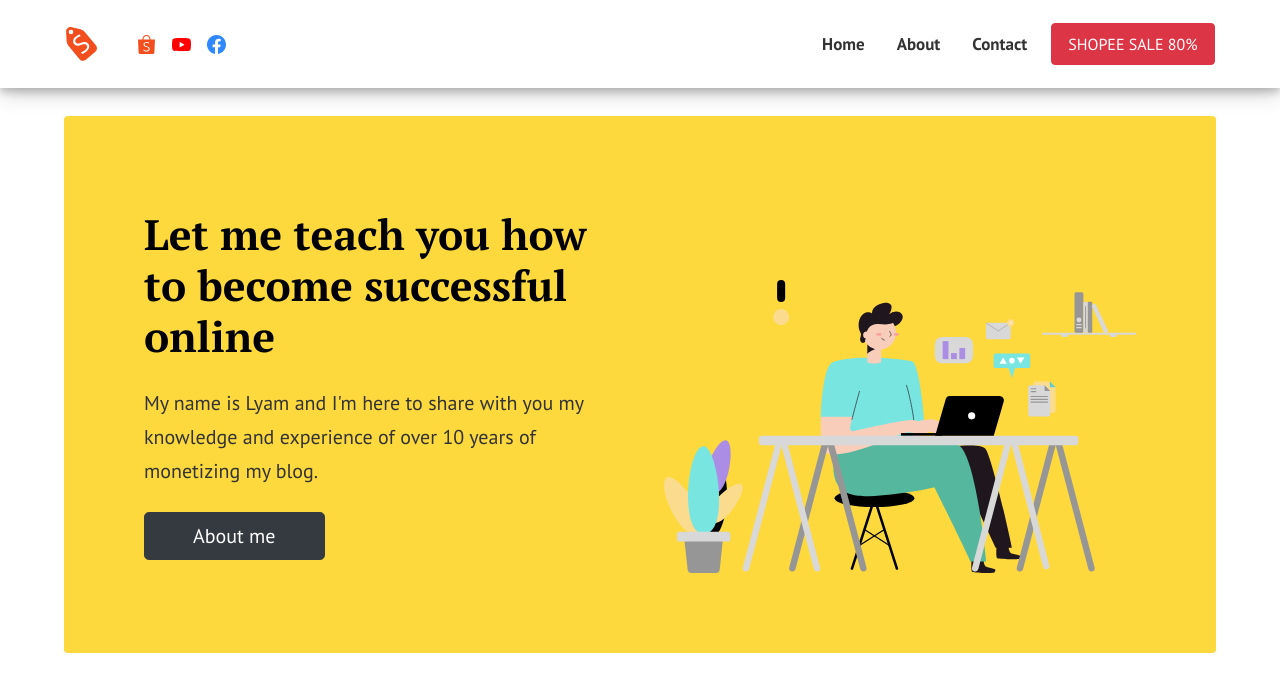
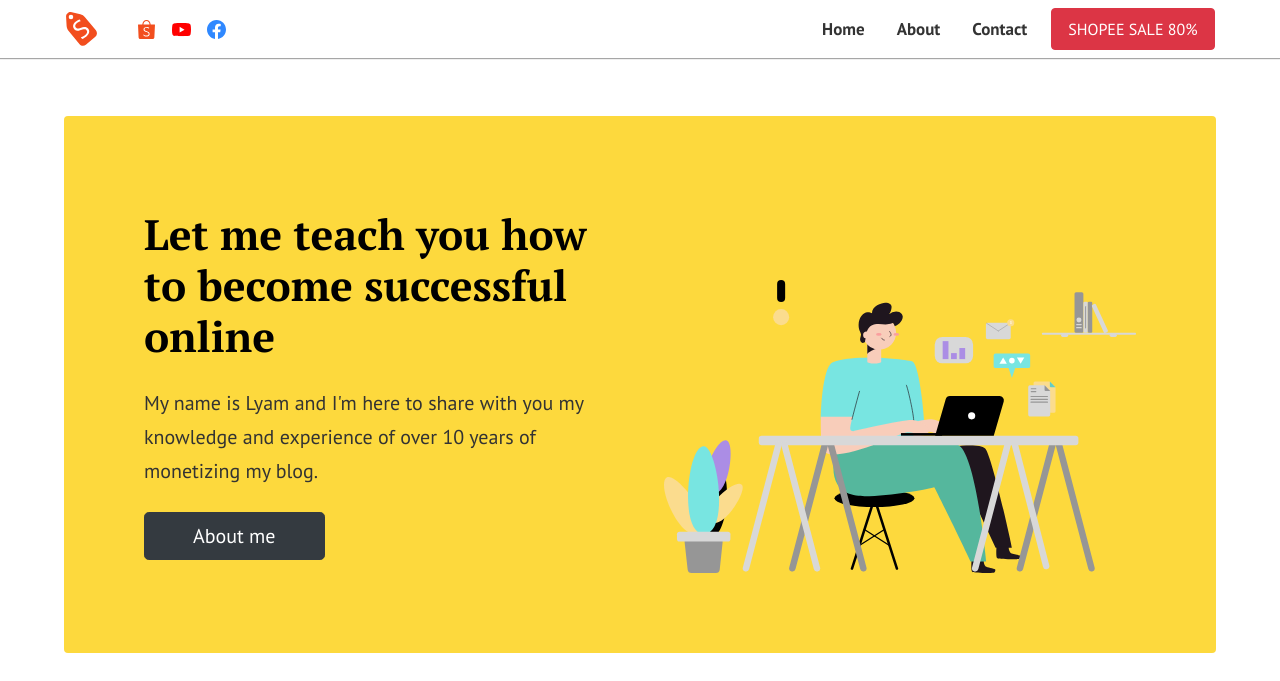
Before and after one commit to hocbaicungcon/sieusale, a Jekyll site: the page built from index.html, in a window 1280 px wide and 1400 px high. Shown: the top 681 px of the window. Built offline with Jekyll 4.4.1, drawn with Linux system fonts in a browser that asks for light colours; the list of posts is cut into pages by our own code; comment, search, counter and statistics services are not loaded; grey boxes are pictures that could not be loaded.

Commit message:
Update custom.css

```diff
--- a/assets/css/custom.css
+++ b/assets/css/custom.css
@@ -3,7 +3,6 @@
 Just customize your theme here.
 ================================================== */
 
-body {}
 .navbar {
      padding: .1rem .1rem;
 }
@@ -15,5 +14,13 @@
 }
 
 .navigation-wrap {
-       box-shadow: 0 4px 8px 0 rgba(0, 0, 0, 0.2), 0 6px 20px 0 rgba(0, 0, 0, 0.19);
+       box-shadow: 0 1px 1px 0 rgb(0 0 0 / 20%), 0 1px 1px 0 rgb(0 0 0 / 19%);
 }
+
+.start-header {
+    opacity: 1;
+    transform: translateY(0);
+    padding: 5px 0;
+    -webkit-transition: all 0.3s ease-out;
+    transition: all 0.3s ease-out;
+}
```
